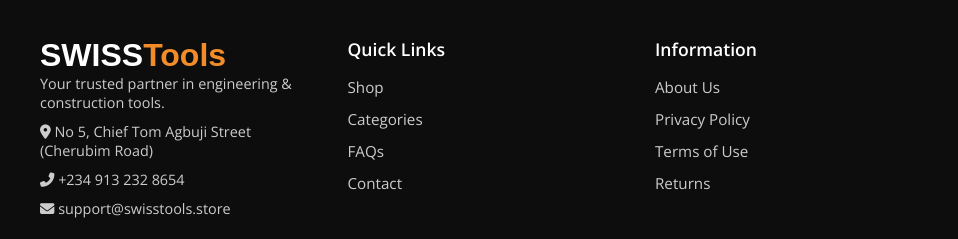
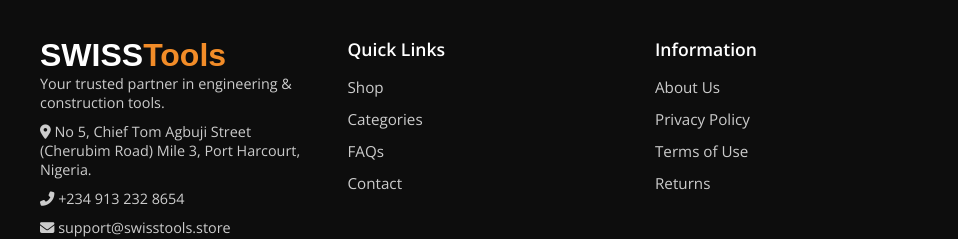
Before and after one commit to Macpherson3903/E-commerce-frontend, a website: page users/orders.html in a window 1280 px wide. Shown: the part 714-953 px from the top of the page, 0-958 px from the left. Drawn offline with nearby package versions, Linux system fonts and the light colour scheme; a web font is replaced by a local one.

Commit message:
Update orders.html

```diff
--- a/users/orders.html
+++ b/users/orders.html
@@ -184,7 +184,7 @@
                 <h3 class="footer-logo">SWISS<span class="highlight">Tools</span></h3>
                 <p>Your trusted partner in engineering & construction tools.</p>
                 <div class="footer-contact">
-                    <p><i class="fas fa-map-marker-alt"></i> No 5, Chief Tom Agbuji Street (Cherubim Road)</p>
+                    <p><i class="fas fa-map-marker-alt"></i> No 5, Chief Tom Agbuji Street (Cherubim Road) Mile 3, Port Harcourt, Nigeria.</p>
                     <p><i class="fas fa-phone-alt"></i> +234 913 232 8654</p>
                     <p><i class="fas fa-envelope"></i> support@swisstools.store</p>
                 </div>
```
